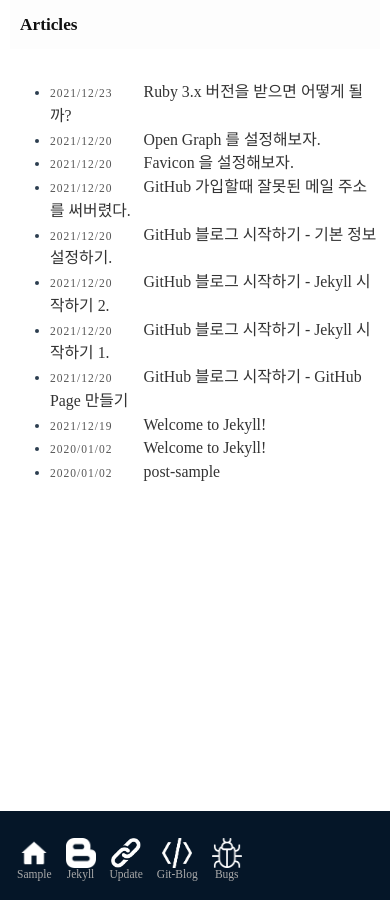
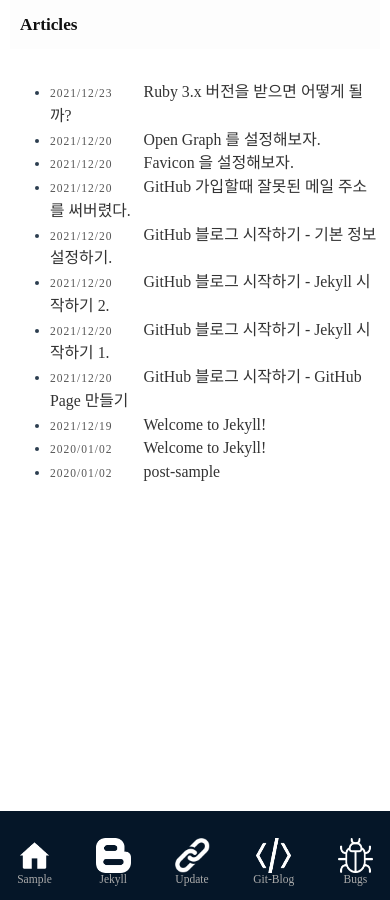
Before and after one commit to martinkang/martinkang.github.io, a Jekyll site: the page built from index.md, in a window 390 px wide. Built offline with Jekyll 4.4.1, drawn with Linux system fonts in a browser that asks for light colours.

Commit message:
사이드바 가운데 정렬 해결
폰 화면에서 사이드바 가운데 정렬 해결

```diff
--- a/public/css/style.css
+++ b/public/css/style.css
@@ -424,6 +424,10 @@
 		align-items: center;
 	}
 
+	ul.nav {
+		width: 100%;
+	}
+
 	a.nav-item > span {
 		display: flex;
 	}
@@ -440,8 +444,8 @@
 	}
 
 	a.nav-item > .nav-img > img {
-		width: 30px;
-		height: 30px;
+		width: 35px;
+		height: 35px;
 		justify-content: center;
 	}
 
```
